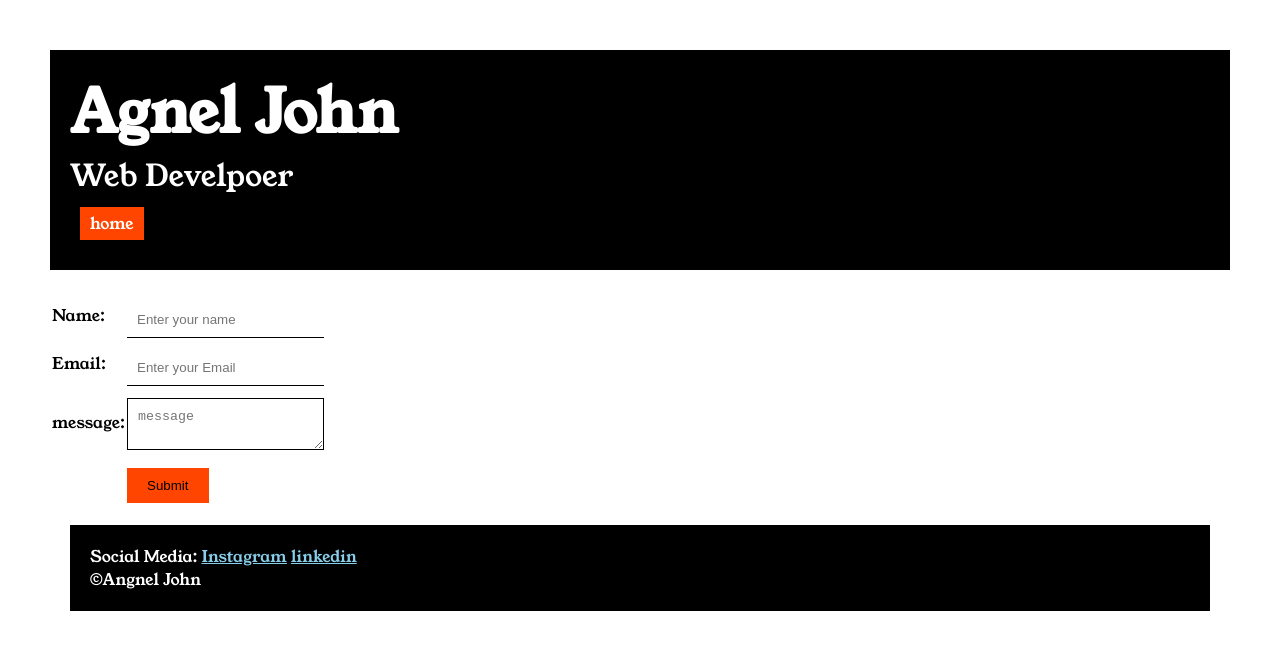
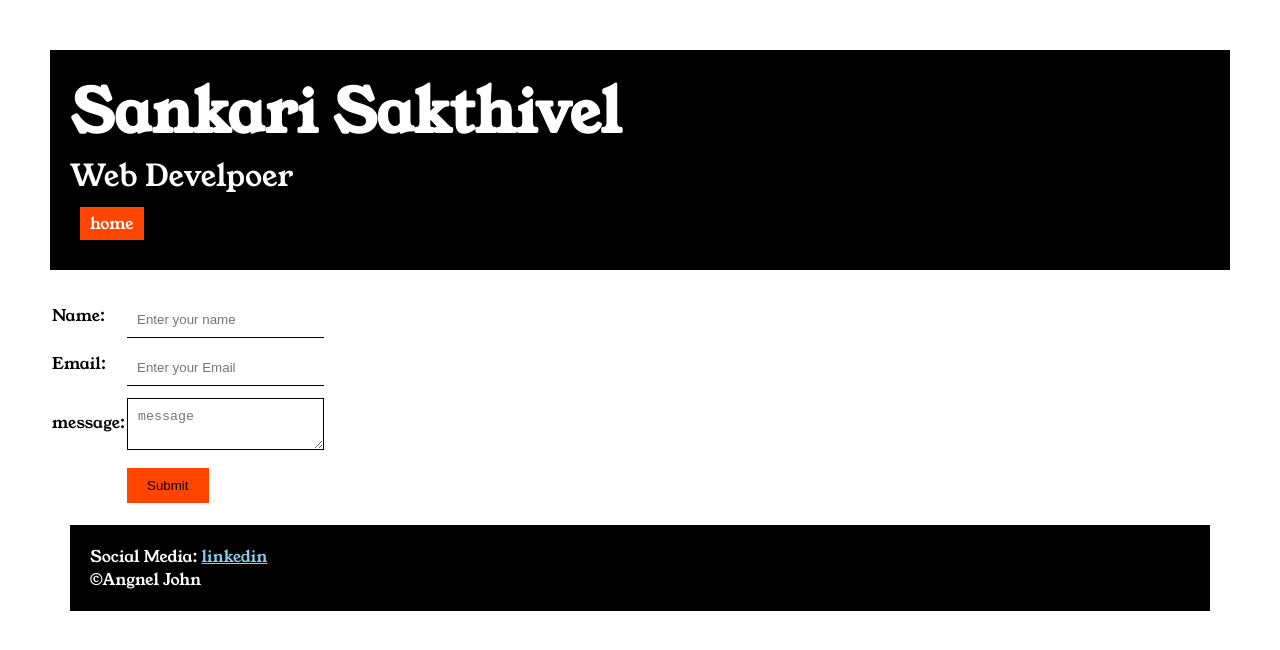
Before and after one commit to sankari1402/portfolio-simple-website1, a plain HTML site: page contact.html in a window 1280 px wide. Drawn offline with Linux system fonts and the light colour scheme.

Commit message:
Update contact.html

```diff
--- a/contact.html
+++ b/contact.html
@@ -16,7 +16,7 @@
 <div class="container">
 
 <div class="section-one">
-        <h1 class="section-one__name">Agnel John</h1>
+        <h1 class="section-one__name">Sankari Sakthivel</h1>
         <p class="section-one__role">Web Develpoer</p>
          <a class="section-one__contact" href="index.html">home</a>
      </div>
@@ -45,8 +45,8 @@
 
        <div class="section-five">
     <p class="section-five__tittle">Social Media:
-        <a href="https://www.instagram.com/errormakesclever/?hl=en">Instagram</a>
-        <a href="https://www.linkedin.com/company/errormakesclever/">linkedin</a>
+
+        <a href=https://www.linkedin.com/in/sankarisakthivel14/>linkedin</a>
     </p>
 
     <p class="section-five__desc">&copy;Angnel John
```
